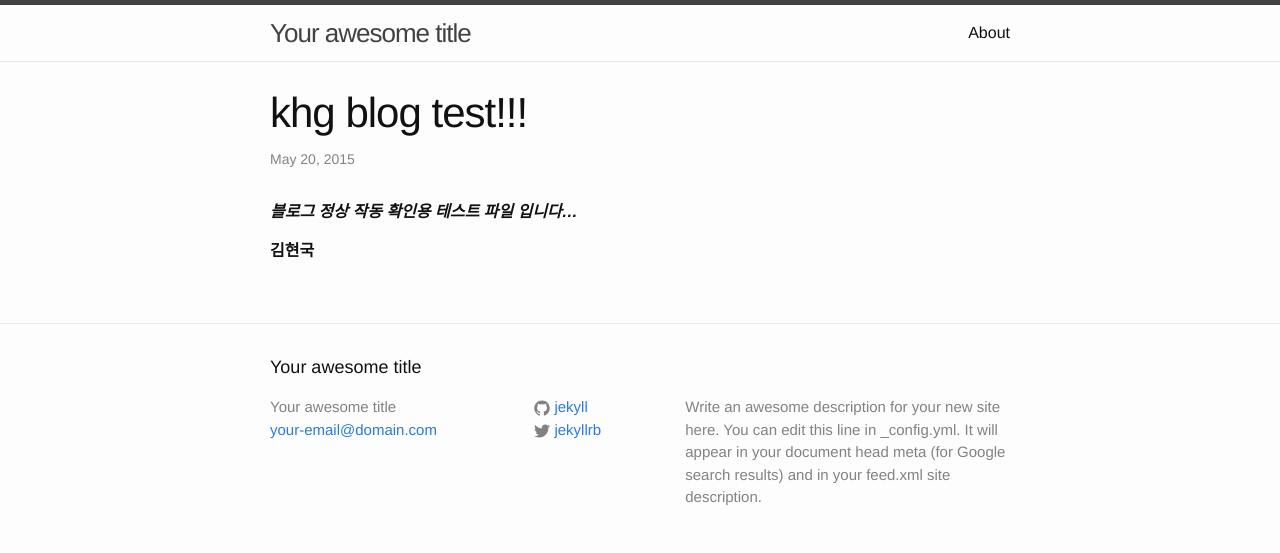
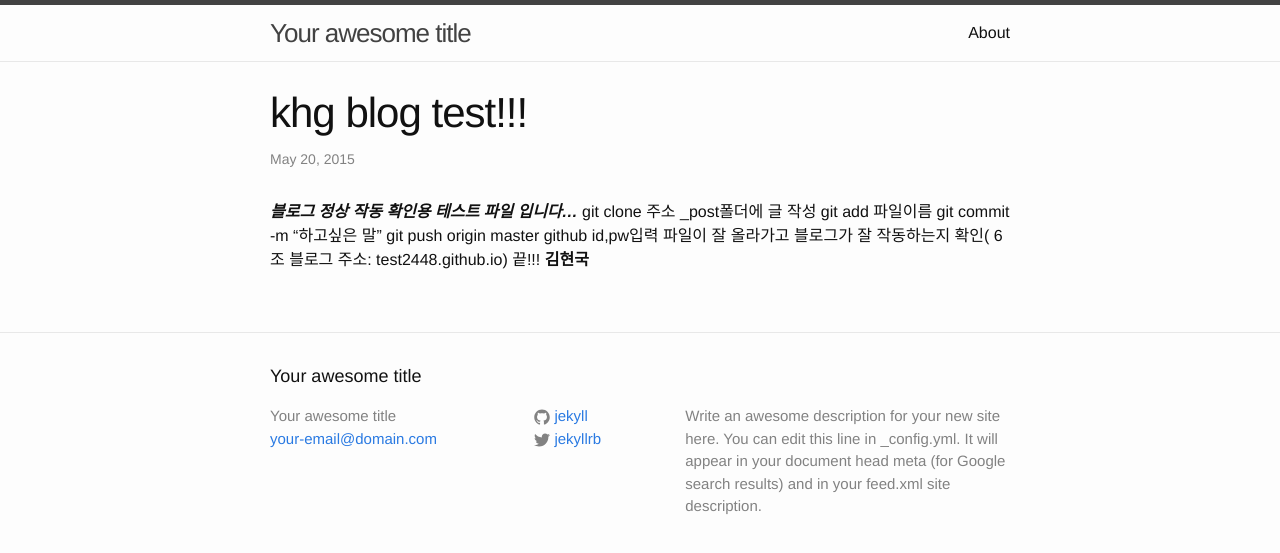
Before and after one commit to test2448/test2448.github.com, a Jekyll site: the page built from _posts/2015-05-20-first-post.markdown, in a window 1280 px wide. Shown: the top 553 px of the page. Built offline with Jekyll 4.4.1, drawn with Linux system fonts in a browser that asks for light colours.

Commit message:
포스팅 내용을 수정

```diff
--- a/_posts/2015-05-20-first-post.markdown
+++ b/_posts/2015-05-20-first-post.markdown
@@ -5,5 +5,12 @@ date:   2015-05-20 11:53:48
 categories: jekyll update
 ---
 ***블로그 정상 작동 확인용 테스트 파일 입니다...***
-
+git clone 주소
+_post폴더에 글 작성
+git add 파일이름
+git commit -m "하고싶은 말"
+git push origin master
+github id,pw입력
+파일이 잘 올라가고 블로그가 잘 작동하는지 확인( 6조 블로그 주소: test2448.github.io)
+끝!!!
 **김현국**
```
